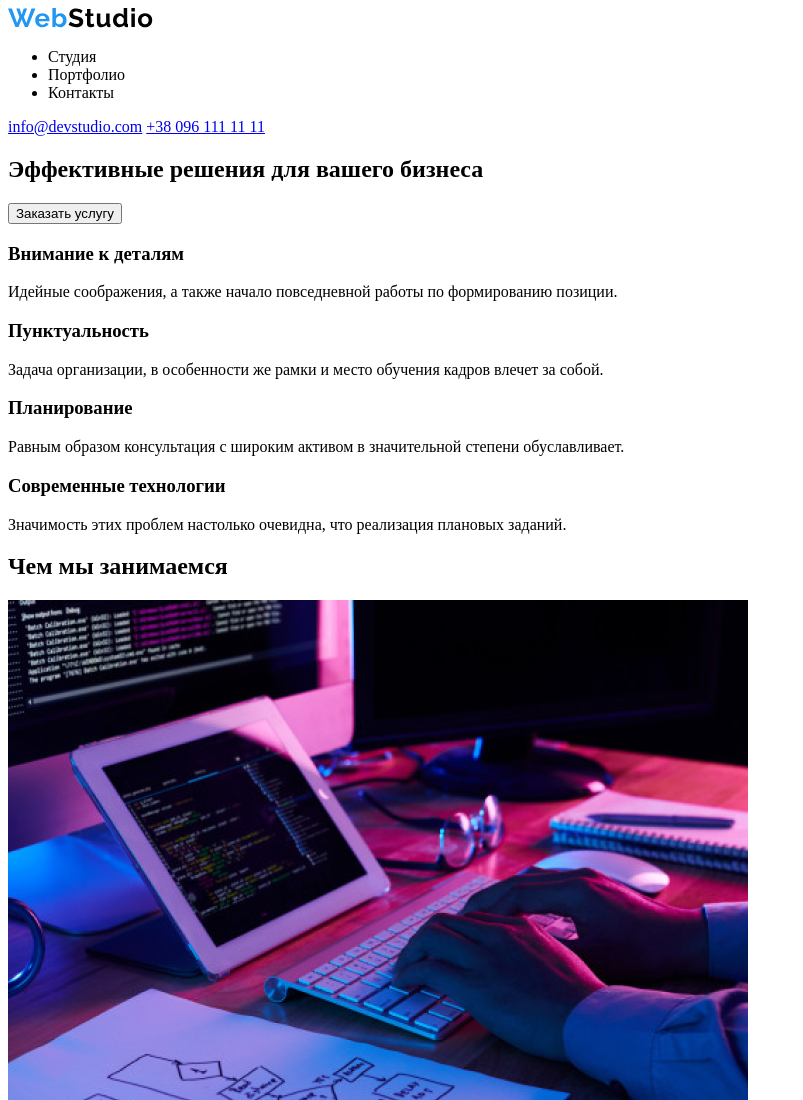
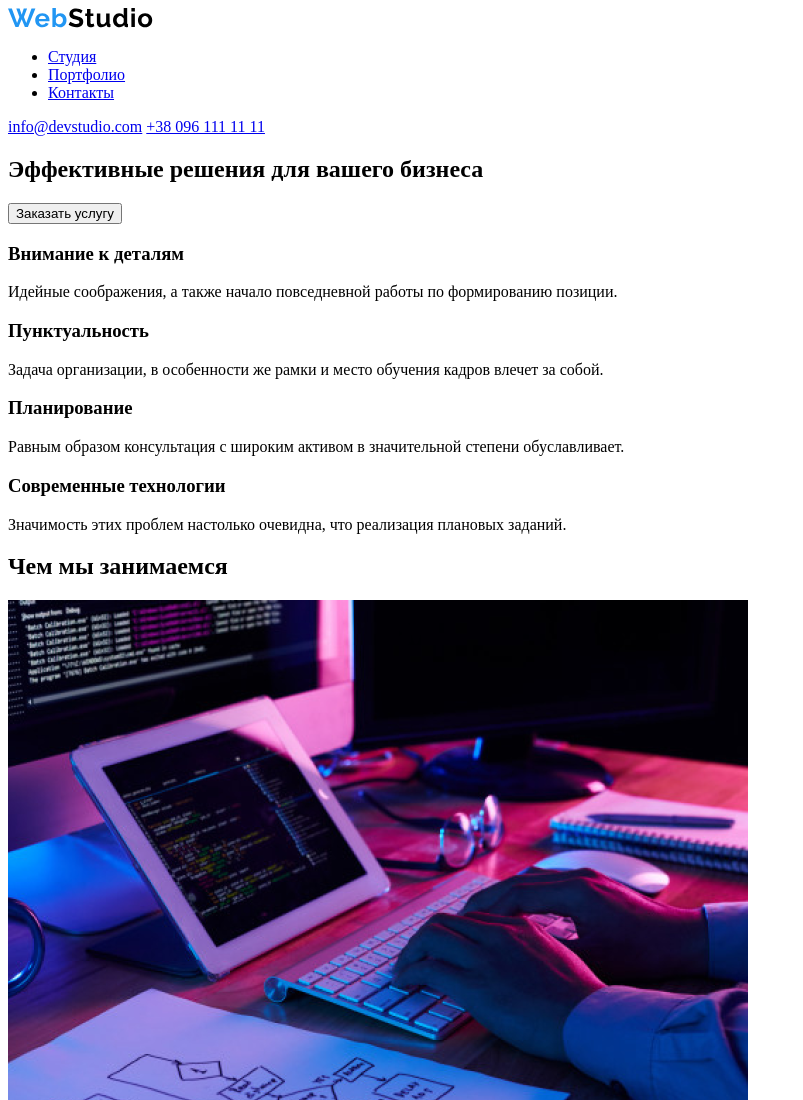
Before and after one commit to George1023/goit-markup-hw-01, a plain HTML site: page index.html in a window 1280 px wide. Shown: the top 1100 px of the page, without its empty margins (0-803 px from the left). Drawn offline with Linux system fonts and the light colour scheme.

Commit message:
Update index.html

```diff
--- a/index.html
+++ b/index.html
@@ -16,9 +16,9 @@
     </a>
     <nav>
         <ul>
-            <li>Студия</li>
-            <li>Портфолио</li>
-            <li>Контакты</li>
+            <li><a href="#">Студия</a></li>
+            <li><a href="#">Портфолио</a></li>
+            <li><a href="#">Контакты</a></li>
         </ul>
     </nav>
     <div>
```
